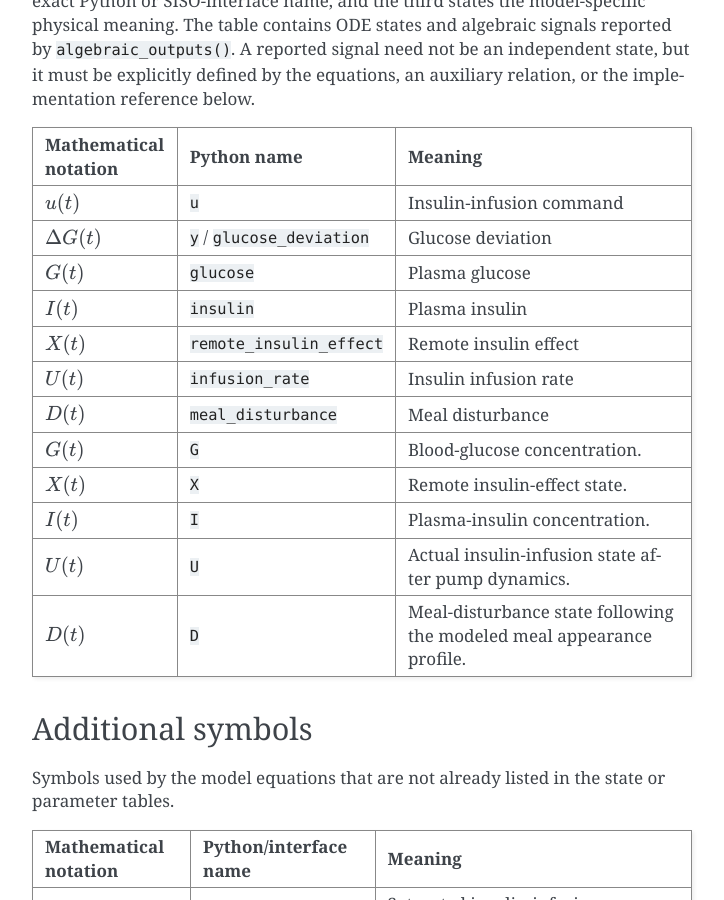
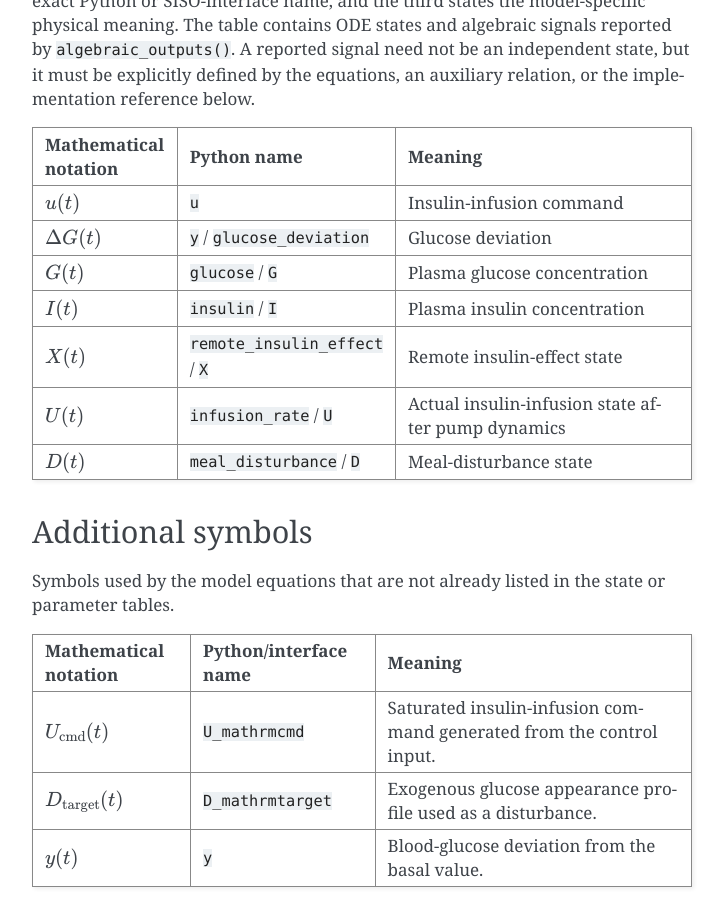
Before and after one commit to simple-machine-learning/SISO-Adaptive-Control, a Sphinx documentation site: the page built from packages/SISO_Adaptive_Control_Python_v1.0.0/documentation/models/glucose_insulin_bergman.rst, in a window 1280 px wide and 900 px high, scrolled down 3031 px. Shown: the whole window, without its empty margins (388-1112 px from the left). Built offline with Sphinx 7.4.7, drawn with Linux system fonts in a browser that asks for light colours.

Commit message:
Consolidate duplicate glucose model variables

```diff
--- a/packages/SISO_Adaptive_Control_Python_v1.0.0/documentation/models/glucose_insulin_bergman.rst
+++ b/packages/SISO_Adaptive_Control_Python_v1.0.0/documentation/models/glucose_insulin_bergman.rst
@@ -171,35 +171,20 @@ The first column gives the readable mathematical notation, the second gives the
      - ``y`` / ``glucose_deviation``
      - Glucose deviation
    * - :math:`G(t)`
-     - ``glucose``
-     - Plasma glucose
+     - ``glucose`` / ``G``
+     - Plasma glucose concentration
    * - :math:`I(t)`
-     - ``insulin``
-     - Plasma insulin
+     - ``insulin`` / ``I``
+     - Plasma insulin concentration
    * - :math:`X(t)`
-     - ``remote_insulin_effect``
-     - Remote insulin effect
+     - ``remote_insulin_effect`` / ``X``
+     - Remote insulin-effect state
    * - :math:`U(t)`
-     - ``infusion_rate``
-     - Insulin infusion rate
+     - ``infusion_rate`` / ``U``
+     - Actual insulin-infusion state after pump dynamics
    * - :math:`D(t)`
-     - ``meal_disturbance``
-     - Meal disturbance
-   * - :math:`G(t)`
-     - ``G``
-     - Blood-glucose concentration.
-   * - :math:`X(t)`
-     - ``X``
-     - Remote insulin-effect state.
-   * - :math:`I(t)`
-     - ``I``
-     - Plasma-insulin concentration.
-   * - :math:`U(t)`
-     - ``U``
-     - Actual insulin-infusion state after pump dynamics.
-   * - :math:`D(t)`
-     - ``D``
-     - Meal-disturbance state following the modeled meal appearance profile.
+     - ``meal_disturbance`` / ``D``
+     - Meal-disturbance state
 
 Additional symbols
 ------------------
```
